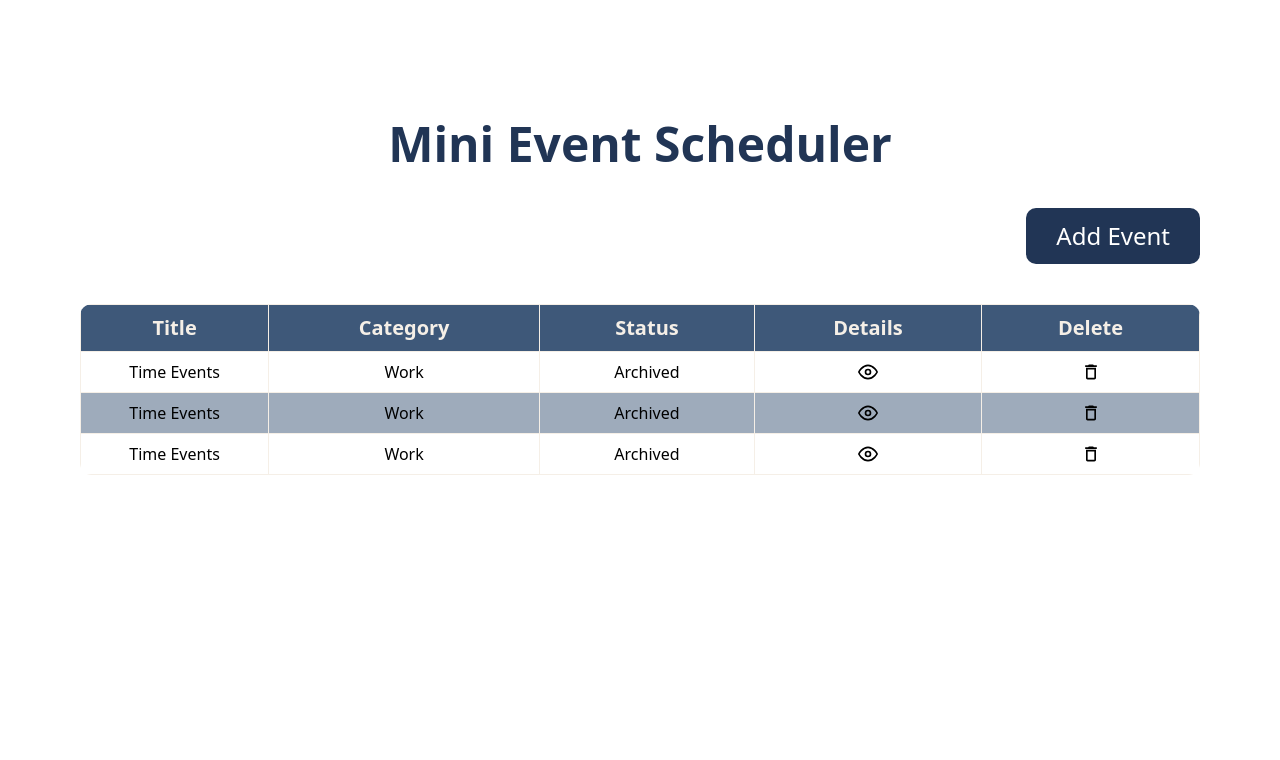
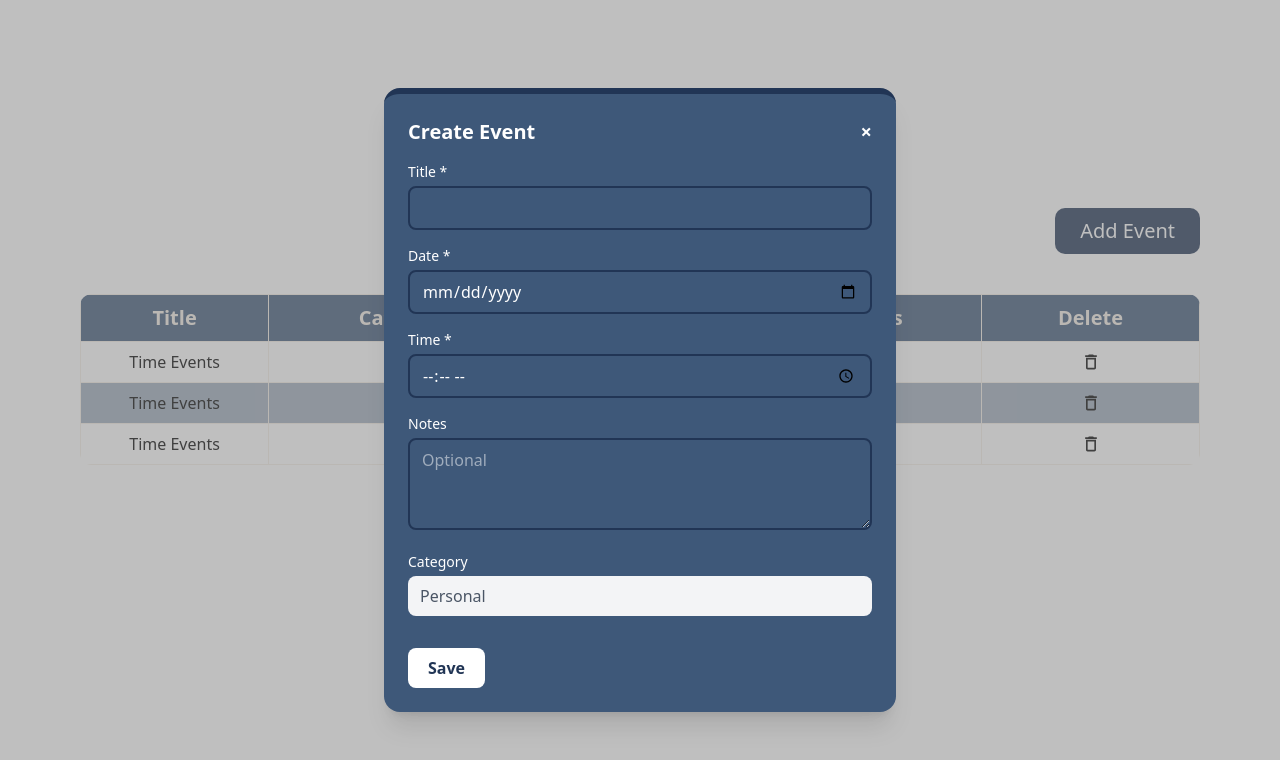
Before and after one commit to Kamrul-Islam-171/Mini-Event-Scheduler-client, a React (Vite) app: page / in a window 1280 px wide. Both pictures are taken after a click on the button "Add Event". Shown: the top 760 px of the page. Built offline with nearby package versions, Linux system fonts and the light colour scheme.

Commit message:
design add event modal

```diff
--- a/package.json
+++ b/package.json
@@ -15,6 +15,7 @@
     "match-sorter": "^8.0.3",
     "react": "^19.1.0",
     "react-dom": "^19.1.0",
+    "react-hook-form": "^7.60.0",
     "react-hot-toast": "^2.5.2",
     "react-icons": "^5.5.0",
     "react-router-dom": "^7.7.0",
--- a/src/components/Button/button.css
+++ b/src/components/Button/button.css
@@ -2,9 +2,9 @@
   position: relative;
   background-color: var(--primary-color);
   border: none;
-  font-size: 24px;
+  font-size: 20px;
   color: #FFFFFF;
-  padding: 10px 30px;
+  padding: 8px 25px;
   /* width: 200px; */
   text-align: center;
   transition-duration: 0.4s;
--- /dev/null
+++ b/src/components/Modal/EventModal.tsx
@@ -0,0 +1,123 @@
+import { useForm, type FieldValues, type SubmitHandler } from "react-hook-form";
+import "./modal.css";
+
+
+interface EventModalProps {
+  isOpen: boolean;
+  onClose: () => void;
+  category?: "Work" | "Personal" | "Other";
+}
+
+const EventModal = ({ isOpen, onClose, category = "Work" }: EventModalProps) => {
+  const {
+    register,
+    handleSubmit,
+    reset,
+    formState: { errors },
+  } = useForm();
+
+  const onSubmit: SubmitHandler<FieldValues> = (data) => {
+    console.log("Form Data:", data);
+    onClose();
+    reset()
+  };
+
+  if (!isOpen) return null;
+
+  return (
+    <div className="fixed inset-0 modal-bg bg-opacity-50 flex items-center justify-center z-50">
+      <div
+        className="bg-white rounded-2xl shadow-xl p-6 w-full max-w-lg"
+        style={{
+          borderTop: "6px solid var(--primary-color)",
+          backgroundColor: "var(--secondary-color)",
+          color: "#fff",
+        }}
+      >
+        <div className="flex justify-between items-center mb-4">
+          <h2 className="text-xl font-semibold">Create Event</h2>
+          <button
+            className="text-white text-xl font-bold cursor-pointer hover:text-gray-300"
+            onClick={onClose}
+          >
+            &times;
+          </button>
+        </div>
+
+        <form onSubmit={handleSubmit(onSubmit)} className="space-y-4">
+          {/* Title */}
+          <div>
+            <label className="block text-sm mb-1">Title *</label>
+            <input
+              {...register("title", { required: "Title is required" })}
+              className="w-full px-3 py-2 rounded-lg outline-0 border-[var(--primary-color)] border-2"
+              type="text"
+            />
+            {typeof errors.title?.message === "string" && (
+              <p className="text-red-400 text-sm">{errors.title.message}</p>
+            )}
+          </div>
+
+          {/* Date */}
+          <div>
+            <label className="block text-sm mb-1">Date *</label>
+            <input
+              {...register("date", { required: "Date is required" })}
+              className="w-full px-3 py-2 rounded-lg outline-0 border-[var(--primary-color)] border-2"
+              type="date"
+            />
+            {typeof errors.date?.message === "string" && (
+              <p className="text-red-400 text-sm">{errors.date.message}</p>
+            )}
+          </div>
+
+          {/* Time */}
+          <div>
+            <label className="block text-sm mb-1">Time *</label>
+            <input
+              {...register("time", { required: "Time is required" })}
+              className="w-full px-3 py-2 rounded-lg outline-0 border-[var(--primary-color)] border-2"
+              type="time"
+            />
+            {typeof errors.time?.message === "string" && (
+              <p className="text-red-400 text-sm">{errors.time.message}</p>
+            )}
+          </div>
+
+          {/* Notes */}
+          <div>
+            <label className="block text-sm mb-1">Notes</label>
+            <textarea
+              {...register("notes")}
+              className="w-full px-3 py-2 rounded-lg outline-0 border-[var(--primary-color)] border-2"
+              rows={3}
+              placeholder="Optional"
+            />
+          </div>
+
+          {/* Category (readonly/display-only) */}
+          <div>
+            <label className="block text-sm mb-1">Category</label>
+            <input
+              value={category}
+              readOnly
+              className="w-full px-3 py-2 rounded-lg text-gray-600 bg-gray-100 cursor-not-allowed"
+            />
+          </div>
+
+          {/* Submit Button */}
+          <div className="pt-4">
+            <button
+              type="submit"
+              className="bg-white cursor-pointer text-[var(--primary-color)] font-bold px-5 py-2 rounded-lg hover:bg-gray-100"
+            >
+              Save
+            </button>
+          </div>
+        </form>
+      </div>
+    </div>
+  );
+};
+
+export default EventModal;
--- /dev/null
+++ b/src/components/Modal/modal.css
@@ -0,0 +1,3 @@
+.modal-bg {
+    background-color: rgb(128, 128, 128, 0.5);
+}
--- a/src/pages/HomePage/Homepage.tsx
+++ b/src/pages/HomePage/Homepage.tsx
@@ -1,14 +1,23 @@
-import Button from "../../components/Button/Button";
+// import Button from "../../components/Button/Button";
 import Table from "../../components/Table/Table";
+import '../../components/Button/button.css'
+import EventModal from "../../components/Modal/EventModal";
+import { useState } from "react";
 
 
 const Homepage = () => {
+    const [open, setOpen] = useState(false);
+
+    const handleAddEvent = () => {
+
+    }
     return (
         <div className="max-w-[1440px] m-auto lg:p-20 md:p-16 p-6">
             <div>
                 <h1 className="text-5xl font-semibold text-center my-10 text-[var(--primary-color)]">Mini Event Scheduler</h1>
                 <div className="flex justify-end">
-                    <Button btnText ="Add Event"></Button>
+                    <button onClick={() => setOpen(true)} className="button" >Add Event</button>
+                    <EventModal isOpen={open} onClose={() => setOpen(false)} category="Personal" />
                 </div>
                 <div>
                     {/* table content */}
```
Also changed, not shown: 1 other file (tests, documents, lock files or other folders).
